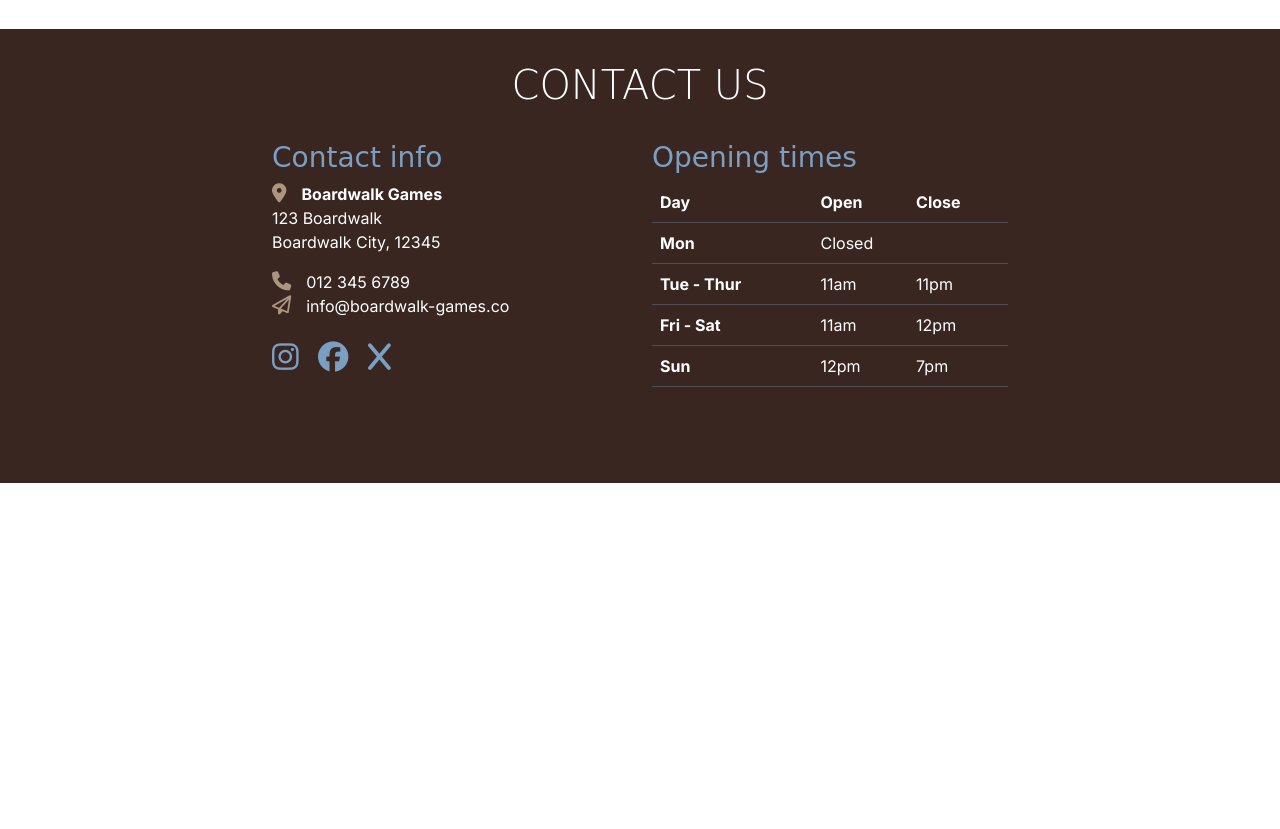
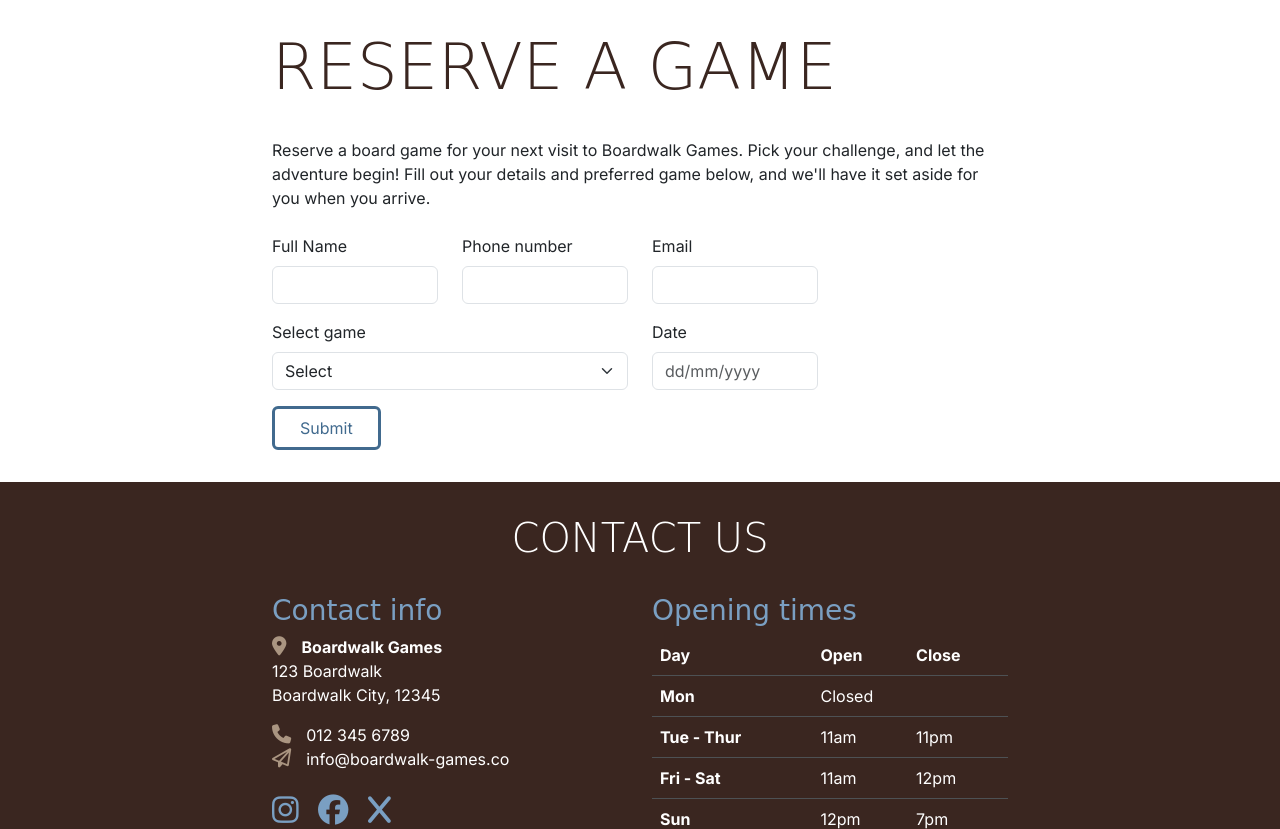
Before and after one commit to Fearfullymade01/board-games, a plain HTML site: page game-library.html in a window 1280 px wide. Shown: the part 1611-2440 px from the top of the page. Before the commit the page ends 2094 px from the top, so only its background shows below. Drawn offline with nearby package versions, Linux system fonts and the light colour scheme; a web font is replaced by a local one.

Commit message:
Styling game reservation form

```diff
--- a/game-library.html
+++ b/game-library.html
@@ -263,6 +263,59 @@
                 </div>
             </div>
         </section>
+
+        <!-- Game reservation form section -->
+
+
+        <section id="booking-form" class="container section">
+            <div class="row justify-content-center">
+                <div class="col-12 col-md-8 text-center text-xl-start">
+                    <h2 class="display-3">RESERVE A GAME</h2>
+                    <p class="my-4"> Reserve a board game for your next visit to Boardwalk Games. Pick your challenge,
+                        and let the
+                        adventure begin! Fill out your details and preferred game below, and we'll have it set aside for
+                        you when you arrive.</p>
+                    <form action="success.html" method="GET">
+                        <div class="row">
+                            <div class="col-12 col-md-3 mb-3">
+                                <label for="name" class="form-label">Full Name</label>
+                                <input class="form-control" id="name" name="name" type="text" required>
+                            </div>
+                            <div class="col-12 col-md-3 mb-3">
+                                <label for="phone" class="form-label">Phone number</label>
+                                <input class="form-control" id="phone" name="phone" type="number" required>
+                            </div>
+                            <div class="col-12 col-md-3 mb-3">
+                                <label for="email" class="form-label">Email</label>
+                                <input class="form-control" id="email" name="email" type="email" required>
+                            </div>
+
+                            <div class="col-12 col-lg-6 mb-3">
+                                <label for="event-type" class="form-label">Select game</label>
+                                <select id="event-type" class="form-select" name="event-type" required>
+                                    <option value="" selected>Select</option>
+                                    <option value="regular-play">Galaxy Pioneers</option>
+                                    <option value="dnd">Mystic Woods</option>
+                                    <option value="retro-night">Captain's Gambit</option>
+                                    <option value="tournament">Critter Quest</option>
+                                    <option value="kids-party">Setters of Catan</option>
+                                    <option value="tournament">Monopoly</option>
+                                    <option value="kids-party">Exploding Kittens</option>
+                                    <option value="kids-party">Cluedo</option>
+                                </select>
+                            </div>
+                            <div class="col-12 col-md-3 mb-3">
+                                <label for="date" class="form-label">Date</label>
+                                <input type="text" class="form-control" id="date" placeholder="dd/mm/yyyy">
+                            </div>
+                        </div>
+                        <button type="submit" class="btn custom-button-outline">Submit</button>
+                    </form>
+                </div>
+            </div>
+        </section>
+
+
     </main>
 
     <!-- Footer / contact section-->
```
